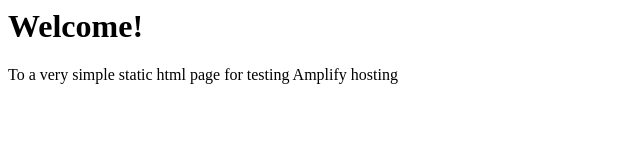
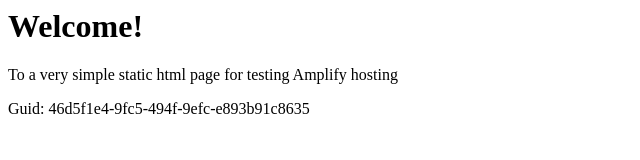
Before and after one commit to aws-aemilia-bom/Github-PR-Commit-Integration-Test-DoNotTouch-Gith-OKSLNVO2-v1-prod-ap-south-1, a website: page src/index.html in a window 1280 px wide. Shown: the whole page, without its empty margins (0-640 px from the left). Drawn offline with Linux system fonts and the light colour scheme.

Commit message:
commit from integ tests

```diff
--- a/src/index.html
+++ b/src/index.html
@@ -1,3 +1,5 @@
+
+
 <html lang="en">
 
 <head>
@@ -10,6 +12,6 @@
 <body>
     <h1>Welcome!</h1>
     <p>To a very simple static html page for testing Amplify hosting</p>
-</body>
+    <p>Guid: 46d5f1e4-9fc5-494f-9efc-e893b91c8635</p></body>
 
 </html>
```
